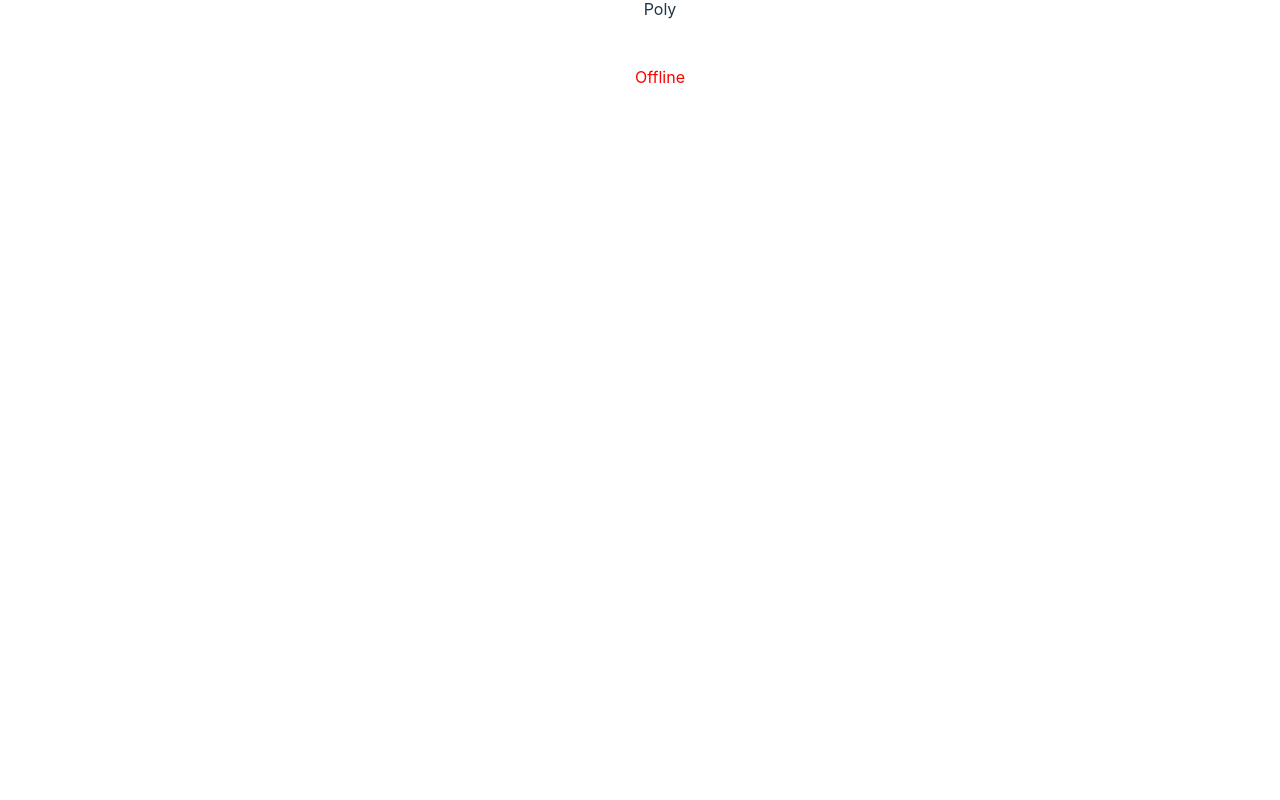
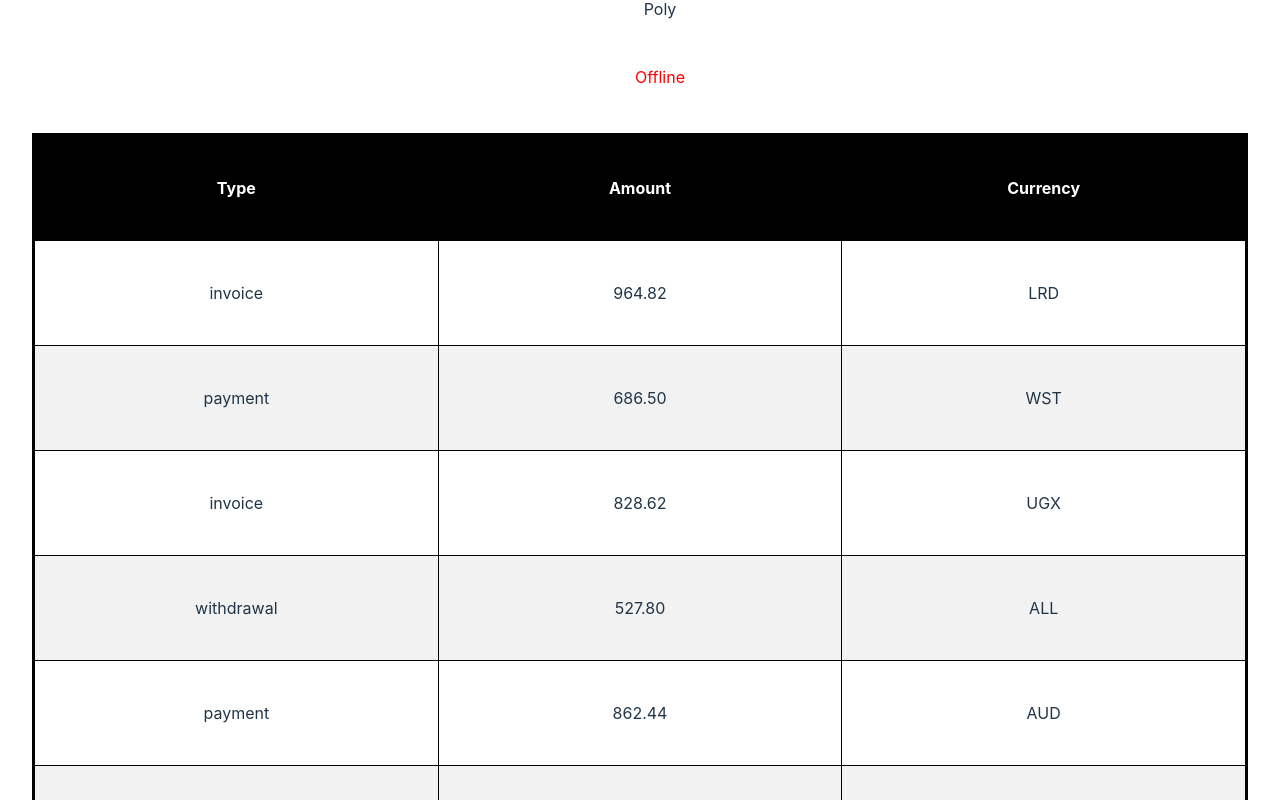
Before and after one commit to Ihorsoft/goit-react-hw-01, a React (Vite) app: page / in a window 1280 px wide. Shown: the part 2660-3460 px from the top of the page. Before the commit the page ends 2825 px from the top, so only its background shows below. Built offline with nearby package versions, Linux system fonts and the light colour scheme.

Commit message:
add html for 1-2-3 task

```diff
--- a/src/components/App.jsx
+++ b/src/components/App.jsx
@@ -5,6 +5,7 @@ import React from "react";
 //import reactLogo from "./assets/react.svg";
 //import viteLogo from "/vite.svg";
 import "./App.css";
+import "./TransactionHistory.module.css";
 import Product from "./Product";
 import Mailbox from "./Mailbox";
 import MessageList from "./MessageList";
@@ -12,7 +13,9 @@ import { Alert } from "./Alert";
 import { Profile } from "./Profile";
 import userData from "../userData1.json";
 import friends from "../friends.json";
+import transactions from "../transactions.json";
 import { FriendList } from "./FriendList";
+import { TransactionHistory } from "./TransactionHistory";
 
 console.log("Type friens is :", typeof friends);
 // const userData = JSON.parse(userData1);
@@ -47,6 +50,8 @@ const App = () => {
       />
 
       <FriendList friends={friends} />
+
+      <TransactionHistory items={transactions} />
     </div>
   );
 };
--- /dev/null
+++ b/src/components/TransactionHistory.jsx
@@ -0,0 +1,35 @@
+export const TransactionHistory = ({ items }) => {
+  return (
+    <div>
+      <table>
+        <thead>
+          <tr>
+            <th>Type</th>
+            <th>Amount</th>
+            <th>Currency</th>
+          </tr>
+        </thead>
+
+        <tbody>
+          {items.map((items, index) => {
+            return (
+              // <div key={items.id}>
+              <tr key={items.id}>
+                <td>{items.type}</td>
+                <td>{items.amount}</td>
+                <td>{items.currency} </td>
+              </tr>
+              // </div>
+            );
+          })}
+
+          {/*  <tr>
+            <td>Withdrawal</td>
+            <td>85</td>
+            <td>USD</td>
+          </tr> */}
+        </tbody>
+      </table>
+    </div>
+  );
+};
--- /dev/null
+++ b/src/components/TransactionHistory.module.css
@@ -0,0 +1,60 @@
+/* Отступы */
+
+table {
+  table-layout: fixed;
+  width: 100%;
+  border-collapse: collapse;
+  border: 3px solid black;
+}
+
+thead th:nth-child(1) {
+  width: 33%;
+}
+
+thead {
+  width: 33%;
+  background-color: #000;
+  color: #fff;
+}
+
+/* tbody td:nth-child(1) {
+  width: 13%;
+} */
+
+thead th:nth-child(2) {
+  width: 33%;
+}
+
+thead th:nth-child(3) {
+  width: 33%;
+}
+
+thead th:nth-child(4) {
+  width: 30%;
+}
+
+th,
+td {
+  padding: 40px;
+  text-align: center;
+  width: 30%;
+  border: 1px solid black;
+}
+
+tbody td {
+  text-align: center;
+}
+
+tbody {
+  text-align: center;
+}
+
+td {
+}
+
+/* tr:nth-child(even) {
+  background-color: #f2f2f2;
+} */
+tr:nth-child(even) {
+  background-color: #f2f2f2;
+}
--- /dev/null
+++ b/src/transactions.json
@@ -0,0 +1 @@
+[{"id":"1e0700a2-5183-4291-85cc-2065a036a683","type":"invoice","amount":"964.82","currency":"LRD"},{"id":"a30f821b-4d25-4ff0-abdd-e340b3f0dd2b","type":"payment","amount":"686.50","currency":"WST"},{"id":"44dca67a-8e5a-4798-bf8e-b15efd4e1abd","type":"invoice","amount":"828.62","currency":"UGX"},{"id":"ea8ed3dc-2b68-4a53-905a-53ecb0adef33","type":"withdrawal","amount":"527.80","currency":"ALL"},{"id":"63ca02f9-d637-46b5-9237-f3b24425e029","type":"payment","amount":"862.44","currency":"AUD"},{"id":"ed0263e8-59a5-4bf1-87e0-2bb88e53dc34","type":"withdrawal","amount":"907.00","currency":"GEL"},{"id":"4eaab41b-b967-40ac-82ed-85fc66f646f1","type":"deposit","amount":"103.10","currency":"BWP"},{"id":"9648a350-8469-42d5-8bf3-18090de5fe67","type":"withdrawal","amount":"322.32","currency":"MRO"},{"id":"9c5c25fb-1a95-4b2f-8d1f-4c4426d677cc","type":"invoice","amount":"14.79","currency":"PYG"}]
```
